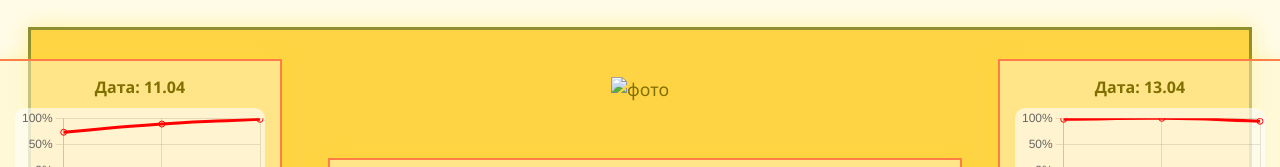
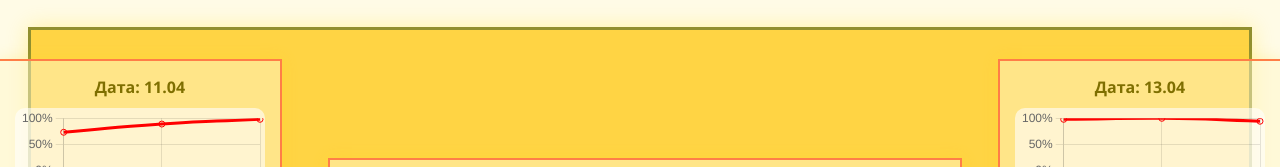
Before and after one commit to lima4ka/biorhythms, a plain HTML site: page index.html in a window 1280 px wide. Shown: the top 167 px of the page. Drawn offline with nearby package versions, Linux system fonts and the light colour scheme.

Commit message:
Update index.html

```diff
--- a/index.html
+++ b/index.html
@@ -184,7 +184,6 @@
     <div class="big-frame">
         <h2></h2>
         <p></p>
-        <img src="" alt="фото">
     </div>
 
     <script>
```
